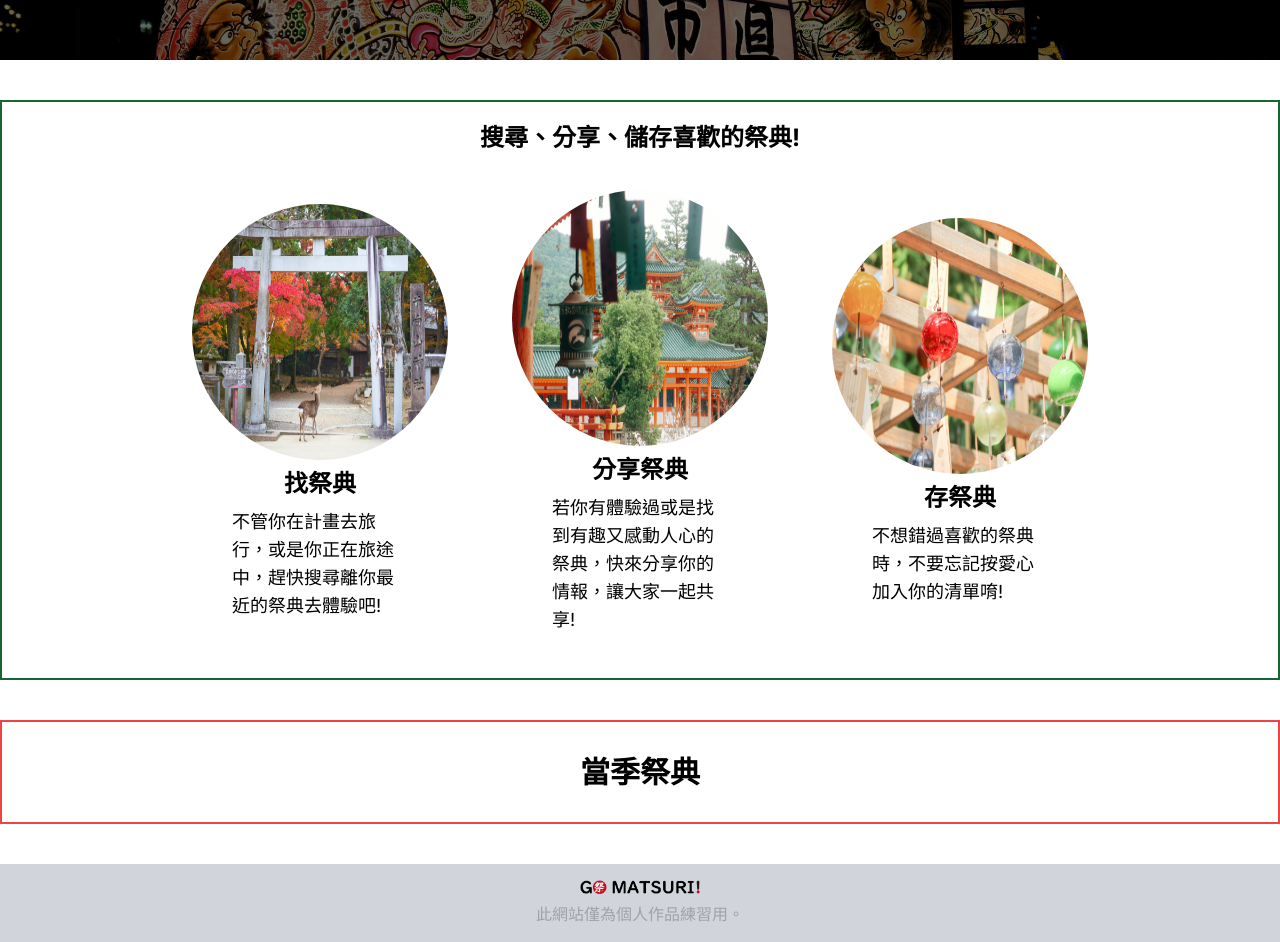
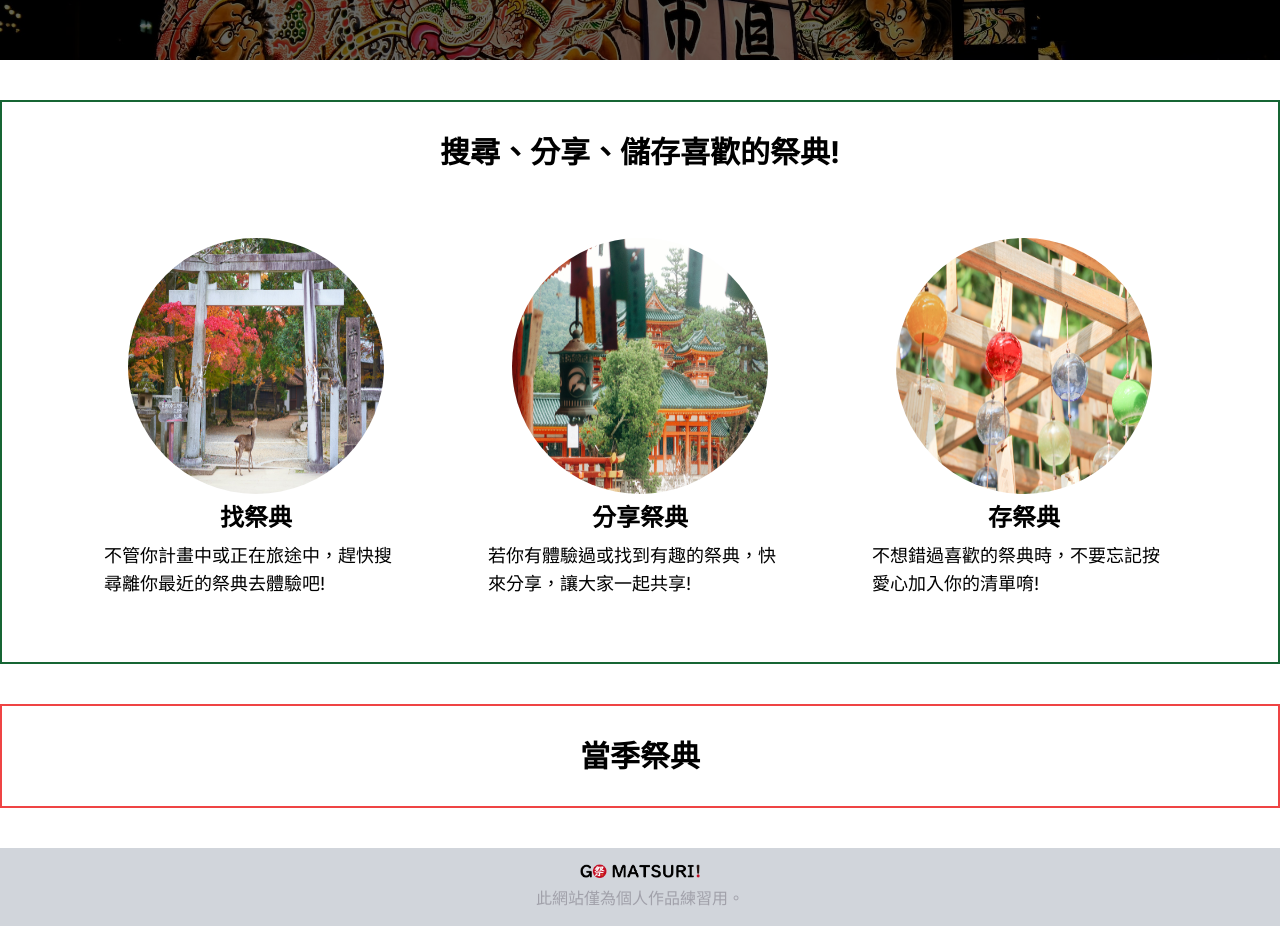
Before and after one commit to mikachou90/go-matsuri, a Next.js app: page / in a window 1280 px wide. Shown: the part 380-1322 px from the top of the page. Built offline with nearby package versions, Linux system fonts and the light colour scheme; no server answers; the database is empty.

Commit message:
adjust intro css and add link

```diff
--- a/app/globals.css
+++ b/app/globals.css
@@ -20,9 +20,11 @@ body, html {
   border-radius: 50%;
   width: 40vw;
   height: 40vw;
+  margin-bottom: 0.5rem;
 }
 
 .introCardContainer {
+
   display: flex;
   justify-content: center;
   align-items: center;
@@ -34,7 +36,7 @@ body, html {
 
 .introCardContainer:hover{
  background-color: rgb(234, 208, 145);
-box-shadow: rgba(0, 0, 0, 0.1) 0px 4px 12px;
+ box-shadow: rgba(0, 0, 0, 0.1) 0px 4px 12px;
 }
 
 .card-wrapper {
@@ -65,11 +67,6 @@ box-shadow: rgba(0, 0, 0, 0.1) 0px 4px 12px;
   height: 100%;
 }
 
-
-.swiper-button-next {
-  color: red
-
-}
 
 .btn {
   font-size:14px;
--- a/app/introText.json
+++ b/app/introText.json
@@ -2,19 +2,22 @@
   {
     "id": "intro01",
     "link": "/intro-pic01.jpg",
-    "intro": "不管你在計畫去旅行，或是你正在旅途中，趕快搜尋離你最近的祭典去體驗吧!",
-    "title": "找祭典"
+    "intro": "不管你計畫中或正在旅途中，趕快搜尋離你最近的祭典去體驗吧!",
+    "title": "找祭典",
+    "pageLink": "/events"
   },
   {
     "id": "intro02",
     "link": "/intro-pic02.jpg",
-    "intro": "若你有體驗過或是找到有趣又感動人心的祭典，快來分享你的情報，讓大家一起共享!",
-    "title": "分享祭典"
+    "intro": "若你有體驗過或找到有趣的祭典，快來分享，讓大家一起共享!",
+    "title": "分享祭典",
+    "pageLink": "/postEvent"
   },
   {
     "id": "intro03",
     "link": "/intro-pic03.jpg",
     "intro": "不想錯過喜歡的祭典時，不要忘記按愛心加入你的清單唷!",
-    "title": "存祭典"
+    "title": "存祭典",
+    "pageLink": "/myFavList"
   }
 ]
--- a/app/page.js
+++ b/app/page.js
@@ -19,9 +19,11 @@ export default function Home() {
         </section>
         <section className="border-2 border-green-800 flex flex-col items-center my-10 p-5">
           <div className="mb-5 ">
-            <h1 className="text-2xl font-bold">搜尋、分享、儲存喜歡的祭典!</h1>
+            <h1 className="text-2xl my-6 font-bold md:text-3xl md:my-3">
+              搜尋、分享、儲存喜歡的祭典!
+            </h1>
           </div>
-          <div className=" md:flex ">
+          <div className="p-5 md:flex md:justify-center md:items-center">
             {introText.map((data) => {
               return (
                 <IntroCards
@@ -29,15 +31,16 @@ export default function Home() {
                   src={data.link}
                   intro={data.intro}
                   title={data.title}
+                  pageLink={data.pageLink}
                 />
               );
             })}
           </div>
         </section>
         <section className="border-2 border-red-500 flex flex-col items-center my-10 p-5 ">
-          <p className="text-2xl font-bold my-6 md:text-3xl  md:my-3">
+          <h1 className="text-2xl font-bold my-6 md:text-3xl  md:my-3">
             當季祭典
-          </p>
+          </h1>
           <CurrentEvents />
         </section>
       </div>
--- a/components/IntroCards.jsx
+++ b/components/IntroCards.jsx
@@ -1,8 +1,8 @@
-import React from "react";
 import Image from "next/image";
 
-export default function IntroCards({ src, intro, title }) {
+export default function IntroCards({ src, intro, title, pageLink }) {
   return (
+    <a href={pageLink}>
       <div className="introCardContainer">
         <Image
           src={src}
@@ -11,10 +11,11 @@ export default function IntroCards({ src, intro, title }) {
           alt="intro picture"
           className="roundImg"
         />
-      <p className="text-lg font-bold mt-2 lg:text-2xl">{title}</p>
-      <div className="p-2 rounded-lg w-[35vw] text-sm md:w-[15vw] lg:text-lg">
+        <p className="text-lg font-bold  lg:text-2xl">{title}</p>
+        <div className="p-2 rounded-lg w-[35vw] text-sm md:w-[25vw] lg:text-lg">
           {intro}
         </div>
       </div>
+    </a>
   );
 }
```
Lines whose indentation alone changed are shown as unchanged.
